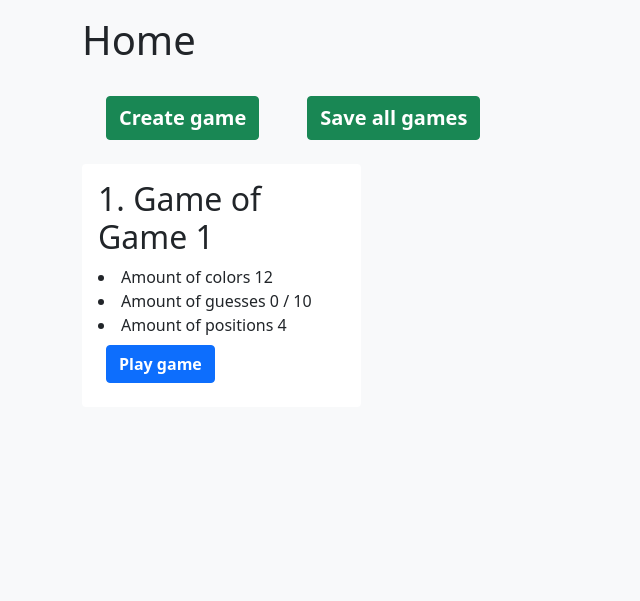
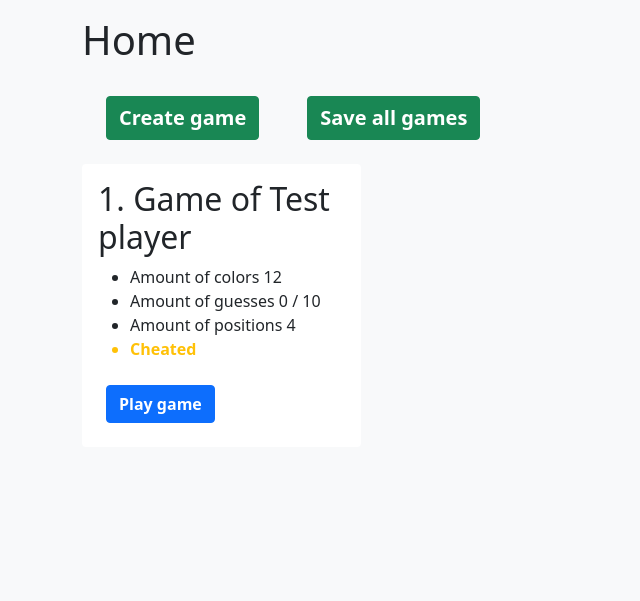
Before and after one commit to Lars-02/Mastermind, a Flask app: page / in a window 1280 px wide. Shown: the part 56-657 px from the top of the page, without its empty margins (0-640 px from the left). Run offline with Flask 2, Linux system fonts and the light colour scheme.

Commit message:
Add player class for better OO

```diff
--- a/app.py
+++ b/app.py
@@ -1,4 +1,5 @@
 #!/usr/bin/env python
+from model.player import Player
 import os
 import pickle
 
@@ -20,7 +21,7 @@
     with open('games.pickle', 'rb') as file:
         games = pickle.load(file)
 else:
-    games = [Game("Game 1", 10, 4, 12, False)]
+    games = [Game(Player("Test player"), 10, 4, 12, False)]
 
 
 @app.context_processor
@@ -37,22 +38,23 @@
 def stats():
     games_won = 0
     guesses = 0
-    games_by_name = {}
+    games_by_player = {}
     for g in games:
         if g.has_won():
             games_won += 1
         guesses += len(g.guesses)
-        if g.nickname not in games_by_name:
-            games_by_name[g.nickname] = []
-        games_by_name[g.nickname].append(g)
-    return render_template('stats.html', games=games, games_won=games_won, guesses=guesses, games_by_name=games_by_name)
+        if g.player not in games_by_player:
+            games_by_player[g.player] = []
+        games_by_player[g.player].append(g)
+
+    return render_template('stats.html', games=games, games_won=games_won, guesses=guesses, games_by_player=games_by_player)
 
 
 @app.route('/create', methods=['GET', 'POST'])
 def create():
     form = GameCreateForm(request.form)
     if request.method == 'POST' and form.validate():
-        new_game = Game(form.name.data, form.guesses.data,
+        new_game = Game(Player(form.name.data), form.guesses.data,
                         form.positions.data, form.colors.data, form.double_colors.data)
         games.append(new_game)
         flash('Game created')
--- a/model/color.py
+++ b/model/color.py
@@ -4,8 +4,8 @@
             raise ValueError("Color number too high or low")
         self.n = n
 
-    def __eq__(self, o: object) -> bool:
-        return self.n == o.n
+    def __eq__(self, other: object) -> bool:
+        return hasattr(other, 'n') and self.n == other.n
 
     def __repr__(self) -> str:
         return f"Color({ self.n })"
--- a/model/game.py
+++ b/model/game.py
@@ -1,3 +1,4 @@
+from model.player import Player
 from random import randint, sample
 from datetime import datetime
 
@@ -7,7 +8,7 @@
 
 
 class Game:
-    def __init__(self, nickname: str, amount_of_guesses: int = 10, amount_of_positions: int = 4,
+    def __init__(self, player: Player, amount_of_guesses: int = 10, amount_of_positions: int = 4,
                  amount_of_colors: int = 6,
                  can_have_double_colors: bool = False) -> None:
 
@@ -21,7 +22,7 @@
             raise ValueError(
                 "amount_of_positions must be between 1 and the amount of colors")
 
-        self.nickname = nickname
+        self.player = player
         self.amount_of_guesses = amount_of_guesses
         self.amount_of_colors = amount_of_colors
         self.amount_of_positions = amount_of_positions
--- /dev/null
+++ b/model/player.py
@@ -0,0 +1,15 @@
+class Player:
+    def __init__(self, name: str) -> None:
+        self.name = name
+
+    def __repr__(self) -> str:
+        return f"Player({self.name})"
+
+    def __str__(self) -> str:
+        return self.name
+
+    def __eq__(self, other: object):
+        return hasattr(other, 'name') and self.name == other.name
+
+    def __hash__(self) -> int:
+        return hash(self.name)
--- a/templates/game.html
+++ b/templates/game.html
@@ -2,7 +2,7 @@
 
 {% block content %}
     <h1>
-        Game of {{ game.nickname }}
+        Game of {{ game.player }}
         {% if game.has_won() %}
             <span class="text-success fs-2 fw-bold">Has won</span>
         {% endif %}
--- a/templates/index.html
+++ b/templates/index.html
@@ -13,7 +13,8 @@
         <div class="row gap-4">
             {% for i, game in games|enumerate %}
                 <div class="col-3 bg-white rounded p-3">
-                    <h2>{{ (i + 1)|string + '. Game of ' + game.nickname }}</h2>
+                    <h2>{{ (i + 1)|string }}. Game of {{ game.player }}</h2>
+                    <ul>
                         {% if game.has_won() %}
                             <li class="text-success fw-bold">Has won</li>
                         {% endif %}
@@ -26,6 +27,7 @@
                         {% if game.cheated %}
                             <li class="text-warning fw-bold">Cheated</li>
                         {% endif %}
+                    </ul>
                     <a class="btn btn-primary fs-6 fw-bolder m-2" href="{{ url_for('game', game_id=i) }}">Play game</a>
                 </div>
             {% endfor %}
--- a/templates/stats.html
+++ b/templates/stats.html
@@ -14,7 +14,7 @@
                 <h2>Guesses</h2>
                 {{ guesses|string }}
             </div>
-            {% for player, player_games in games_by_name.items() %}
+            {% for player, player_games in games_by_player.items() %}
                 <div class="col-3 bg-white rounded p-3">
                     <h2>Games of {{ player }}</h2>
                     <ul>
```
Lines whose indentation alone changed are shown as unchanged.
